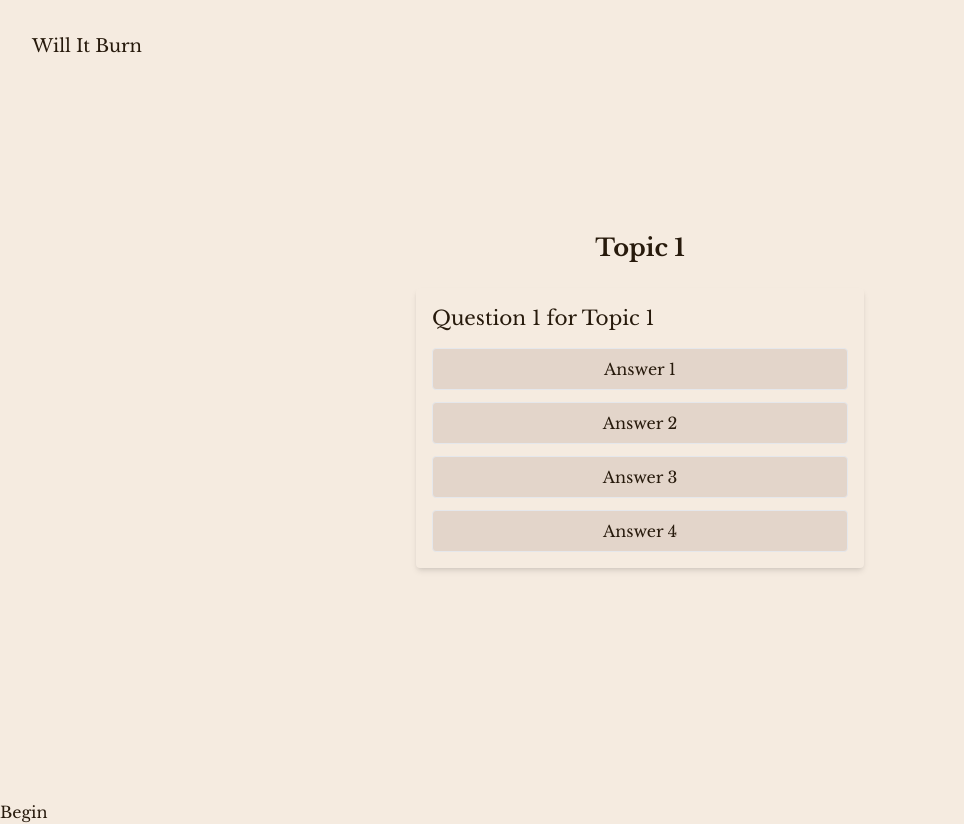
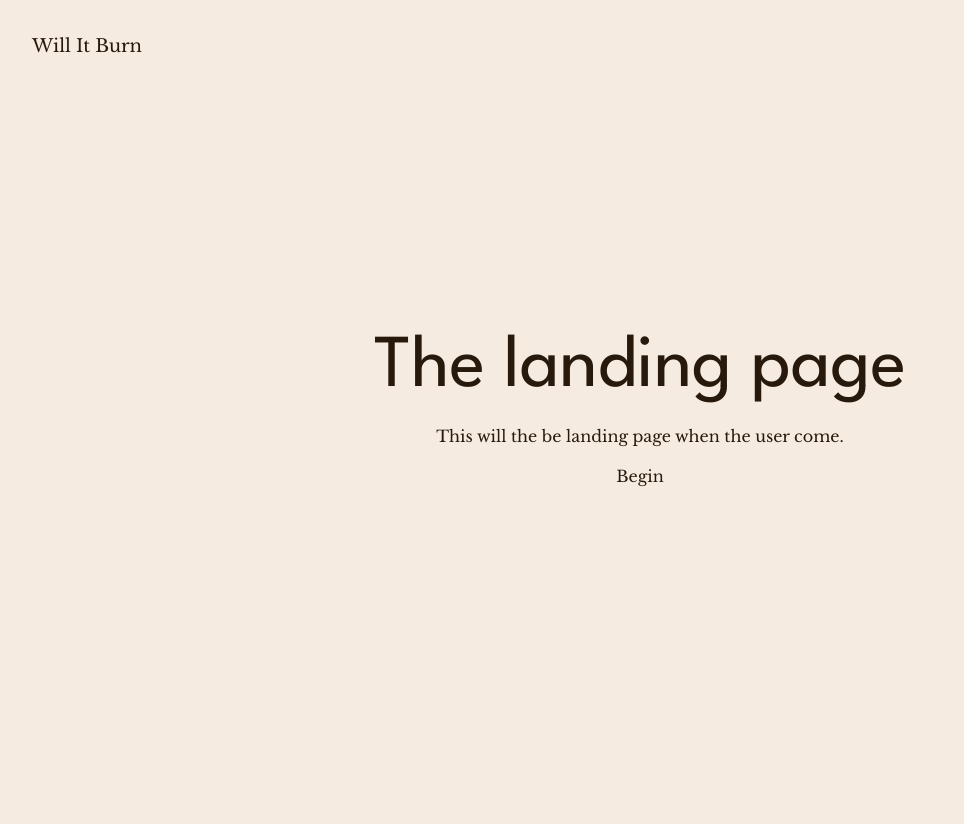
Before and after one commit to fandi2111/Will-it-burn, a Next.js app: page / in a window 1280 px wide. Shown: the whole page, without its empty margins (0-964 px from the left). After the commit the page ends 800 px from the top, so only its background shows below. Built offline with nearby package versions, Linux system fonts and the light colour scheme.

Commit message:
final stuff cry cry

```diff
--- a/package.json
+++ b/package.json
@@ -15,6 +15,7 @@
     "openai": "^4.80.1",
     "react": "^19.0.0",
     "react-dom": "^19.0.0",
+    "react-spinners": "^0.15.0",
     "tailwind-merge": "^2.6.0",
     "zod": "^3.24.1"
   },
--- a/src/app/Navbar.tsx
+++ b/src/app/Navbar.tsx
@@ -1,13 +1,11 @@
+import Link from "next/link";
+
 export default function Navbar() {
   return (
     <div className="absolute left-0 top-0 z-20 flex w-screen justify-between overflow-hidden p-8 text-lg">
-      <div className="">Will It Burn</div>
-      {/*
-      <div className="flex gap-8">
-        <button>Contact</button>
-        <button>About</button>
-      </div>
-      */}
+      <Link href="/" className="">
+        Will It Burn
+      </Link>
     </div>
   );
 }
--- a/src/app/page.tsx
+++ b/src/app/page.tsx
@@ -1,98 +1,13 @@
-"use client";
-import React, { useState } from "react";
-import { questions } from "../data/data";
 import Link from "next/link";
 
-export default function Home() {
-  const [currentQuestionIndex, setCurrentQuestionIndex] = useState(0);
-  const [selectedAnswer, setSelectedAnswer] = useState<number | null>(null);
-  const [score, setScore] = useState(0);
-  const [currentTopic, setCurrentTopic] = useState(1); // Start with topic 1
-  const [correctAnswers, setCorrectAnswers] = useState(0); // Track correct answers per topic
-
-  const handleAnswerClick = (answerIndex: number) => {
-    const isCorrect =
-      answerIndex ===
-      questions[currentTopic - 1][currentQuestionIndex].correctAnswer;
-
-    if (isCorrect) {
-      setScore(score + 1);
-      setCorrectAnswers(correctAnswers + 1); // Increment correct answers for the current topic
-    }
-
-    setSelectedAnswer(answerIndex);
-    setTimeout(() => {
-      // Check if two questions are answered correctly for the current topic
-      if (correctAnswers + (isCorrect ? 1 : 0) >= 2) {
-        // Move to the next topic
-        setCurrentTopic(currentTopic + 1);
-        setCorrectAnswers(0); // Reset correct answers for the new topic
-        setCurrentQuestionIndex(0); // Reset question index for the new topic
-      } else {
-        // Move to the next question within the same topic
-        setCurrentQuestionIndex(currentQuestionIndex + 1);
-      }
-
-      setSelectedAnswer(null);
-    }, 1000); // 1-second delay before moving to the next question
-  };
-
-  const isQuizComplete = currentTopic > Object.keys(questions).length;
-
+export default function Page() {
   return (
-    <main>
-      <div className="flex min-h-screen flex-col items-center justify-center bg-bg p-4">
-        <h1 className="mb-6 text-2xl font-bold">
-          {isQuizComplete ? "Quiz Completed!" : `Topic ${currentTopic}`}
-        </h1>
-        {!isQuizComplete ? (
-          <div className="w-full max-w-md rounded bg-bg p-4 shadow-md">
-            <h2 className="mb-4 text-xl font-medium">
-              {questions[currentTopic - 1][currentQuestionIndex].question}
-            </h2>
-            <div className="flex flex-col gap-3">
-              {questions[currentTopic - 1][currentQuestionIndex].answers.map(
-                (answer, index) => (
-                  <button
-                    key={index}
-                    className={`rounded border px-4 py-2 transition-colors ${
-                      selectedAnswer === index
-                        ? index ===
-                          questions[currentTopic - 1][currentQuestionIndex]
-                            .correctAnswer
-                          ? "bg-accent text-fg"
-                          : "bg-wrong text-fg"
-                        : "bg-secondary text-fg hover:bg-primary"
-                    }`}
-                    onClick={() => handleAnswerClick(index)}
-                    disabled={selectedAnswer !== null}
-                  >
-                    {answer}
-                  </button>
-                ),
-              )}
-            </div>
-          </div>
-        ) : (
-          <div className="w-full max-w-md rounded bg-bg p-4 shadow-md">
-            <h2 className="mb-4 text-xl font-medium">
-              Your total score: {score}
-            </h2>
-            <button
-              className="rounded bg-secondary px-4 py-2 text-fg hover:bg-primary"
-              onClick={() => {
-                setCurrentTopic(1); // Restart from topic 1
-                setCurrentQuestionIndex(0);
-                setScore(0);
-                setCorrectAnswers(0);
-              }}
-            >
-              Restart Quiz
-            </button>
-          </div>
-        )}
-      </div>
-      <div>
+    <main className="flex h-screen w-screen flex-col items-center justify-center">
+      <h1 className="font-header text-h1">The landing page</h1>
+      <div className="flex flex-col items-center justify-center gap-4">
+        <div className="text-center font-text">
+          This will the be landing page when the user come.
+        </div>
         <Link href="/test">Begin</Link>
       </div>
     </main>
--- /dev/null
+++ b/src/app/result/page.tsx
@@ -0,0 +1,8 @@
+export default function Result() {
+  return (
+    <main className="flex h-screen w-screen items-center justify-center overflow-hidden p-8">
+      Thank you for playing! You should now have a better understanding of your
+      level of awareness!
+    </main>
+  );
+}
--- /dev/null
+++ b/src/app/test/TestQuestion.tsx
@@ -0,0 +1,55 @@
+"use client";
+
+import { useEffect, useState } from "react";
+import { getQuestion } from "../util";
+import Button from "../ui/Button";
+import { QuestionType } from "../types";
+import { motion } from "framer-motion";
+import Loading from "../ui/Loading";
+
+type Props = {
+  topics: string[];
+};
+
+export default function TestQuestion({ topics }: Props) {
+  const [current, setCurrent] = useState(0);
+  const [question, setQuestion] = useState<QuestionType | null>(null);
+
+  useEffect(() => {
+    getQuestion(topics[current])
+      .then((q) => setQuestion(q))
+      .catch(() => {});
+  }, [current]);
+
+  return question ? (
+    <motion.div
+      className="mt-32 flex w-[60rem] flex-col gap-8"
+      initial={{
+        opacity: 0,
+      }}
+      animate={{
+        opacity: 1,
+      }}
+    >
+      <h5 className="font-header text-h5">{question.title}</h5>
+      <p>{question.question}</p>
+      <div className="flex flex-col gap-2">
+        {question.options.map((opt, i) => (
+          <Button
+            current={current}
+            key={i}
+            variant="option"
+            question={question}
+            answer={opt}
+            setCurrent={setCurrent}
+            setQuestion={setQuestion}
+          >
+            {opt}
+          </Button>
+        ))}
+      </div>
+    </motion.div>
+  ) : (
+    <Loading />
+  );
+}
--- a/src/app/test/page.tsx
+++ b/src/app/test/page.tsx
@@ -1,38 +1,29 @@
-import { QuestionType } from "../types";
-import Button from "../ui/Button";
+import TestQuestion from "./TestQuestion";
 
-export default async function TestPage() {
-  const placeholder: QuestionType = {
-    title: "Subtle Racism in Everyday Interactions",
-    question:
-      "Maria is standing at the corner of Elm Street, waiting for the pedestrian light to change. She's heading home after a long day at work. As she waits, she sees a group of people crossing the street before the light turns green, so she decides to do the same, considering it's safe. A few meters away, a police officer approaches another young woman, Lily, who is also crossing. The officer starts to question Lily's decision to cross and asks for her identification. Maria, observing this from a distance, notices that Lily is the only one being stopped. Despite being equally at fault, the others, who are of a different racial background, continue on their way without incident. Maria feels uncomfortable with the situation but isn't sure if it's appropriate to act. \n",
-    options: [
-      "Approach the officer after he finishes with Lily to inquire why only she was stopped and if others received the same treatment.",
-      "Start a conversation with Lily once she's free to offer support and express concern over the incident.",
-      "Reflect on her own experiences and biases to better understand racial dynamics in her community.",
-      "Join a community group focused on educating about racial issues and advocating for policy changes.",
-      "Choose not to get involved but take note of similar incidents in the future to observe patterns.",
-    ],
-  };
+export default function TestPage() {
+  const suffled_topics = [];
+
+  const topics: string[] = [
+    "poverty",
+    "food shortage",
+    "climate change",
+    "racism",
+    "sexism",
+    "income inequalities",
+    "mental health",
+    "misinformation about mental illness",
+    "homelessness",
+    "healthcare disparities",
+    "unemployment",
+  ];
+
+  for (let i = 0; i < suffled_topics.length; i += 1) {
+    suffled_topics.push(topics[Math.floor(Math.random() * topics.length)]);
+  }
 
   return (
-    <main className="flex h-screen w-screen flex-col items-center overflow-auto pt-32">
-      <div className="flex w-[60rem] flex-col gap-8">
-        <h5 className="font-header text-h5">{placeholder.title}</h5>
-        <p>{placeholder.question}</p>
-        <div className="flex flex-col gap-2">
-          {placeholder.options.map((opt, i) => (
-            <Button
-              key={i}
-              variant="option"
-              question={placeholder}
-              answer={opt}
-            >
-              {opt}
-            </Button>
-          ))}
-        </div>
-      </div>
+    <main className="flex h-screen w-screen flex-col items-center overflow-auto">
+      <TestQuestion topics={suffled_topics} />
     </main>
   );
 }
--- a/src/app/ui/Button.tsx
+++ b/src/app/ui/Button.tsx
@@ -1,6 +1,11 @@
 "use client";
 
-import { ButtonHTMLAttributes, useState } from "react";
+import {
+  ButtonHTMLAttributes,
+  Dispatch,
+  SetStateAction,
+  useState,
+} from "react";
 import cn from "../lib/cn";
 import {
   AnimatePresence,
@@ -10,11 +15,16 @@ import {
 } from "framer-motion";
 import { ExplanationType, QuestionType } from "../types";
 import { getExplanation } from "../util";
+import Loading from "./Loading";
+import { useRouter } from "next/navigation";
 
 type Props = {
   variant: "option";
   question: QuestionType;
   answer: string;
+  setCurrent: Dispatch<SetStateAction<number>>;
+  setQuestion: Dispatch<SetStateAction<QuestionType | null>>;
+  current: number;
 } & ButtonHTMLAttributes<HTMLButtonElement> &
   HTMLMotionProps<"button">;
 
@@ -24,9 +34,16 @@ export default function Button({
   variant,
   question,
   answer,
+  setCurrent,
+  setQuestion,
+  current,
   ...props
 }: Props) {
-  const [explanation, setExplanation] = useState<ExplanationType>();
+  const [explanation, setExplanation] = useState<
+    ExplanationType | undefined | "loading"
+  >();
+
+  const router = useRouter();
 
   const variants: Variants = {
     hover: {
@@ -45,6 +62,7 @@ export default function Button({
         whileHover="hover"
         variants={variants}
         onClick={async () => {
+          setExplanation("loading");
           const exp = await getExplanation(question, answer);
           setExplanation(exp);
         }}
@@ -58,15 +76,43 @@ export default function Button({
             className="absolute left-0 top-0 z-10 flex h-screen w-screen items-center justify-center bg-bg/50 backdrop-blur-md backdrop-filter"
             initial={{
               opacity: 0,
+              scale: 0.9,
             }}
             animate={{
               opacity: 1,
+              scale: 1,
+            }}
+            exit={{
+              opacity: 0,
+              scale: 0.9,
+            }}
+            onClick={() => {
+              if (current == 11) {
+                router.push("/result");
+              }
+
+              setExplanation(undefined);
+              setQuestion(null);
+              setCurrent((c) => c + 1);
             }}
           >
-            <div className="w-[40rem] rounded-sm bg-bg p-8 shadow-xl">
-              <p className="font-header">Score: {explanation.score}</p>
-              <p>{explanation.explanation}</p>
-            </div>
+            {explanation == "loading" ? (
+              <Loading />
+            ) : (
+              <motion.div
+                className="w-[40rem] rounded-sm bg-bg p-8 shadow-xl"
+                onClick={(e) => e.stopPropagation()}
+                initial={{
+                  opacity: 0,
+                }}
+                animate={{
+                  opacity: 1,
+                }}
+              >
+                <p className="font-header">Score: {explanation.score}</p>
+                <p>{explanation.explanation}</p>
+              </motion.div>
+            )}
             <div className="absolute bottom-8">Click anywhere to continue</div>
           </motion.div>
         )}
--- /dev/null
+++ b/src/app/ui/Loading.tsx
@@ -0,0 +1,9 @@
+import { BarLoader } from "react-spinners";
+
+export default function Loading() {
+  return (
+    <div className="flex h-screen w-screen items-center justify-center overflow-hidden">
+      <BarLoader />
+    </div>
+  );
+}
--- a/src/app/util.ts
+++ b/src/app/util.ts
@@ -1,8 +1,9 @@
+"use server";
+
 import OpenAI from "openai";
 import { zodResponseFormat } from "openai/helpers/zod";
 import { Explanation, Question } from "./schema";
 import { ExplanationType, QuestionType } from "./types";
-import { z } from "zod";
 
 export async function getQuestion(topic: string) {
   const openai = new OpenAI({
@@ -31,10 +32,7 @@ export async function getQuestion(topic: string) {
 
 export async function getExplanation(question: QuestionType, answer: string) {
   const openai = new OpenAI({
-    // apiKey: process.env.OPENAI_KEY,
-    apiKey:
-      "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",
-    dangerouslyAllowBrowser: true,
+    apiKey: process.env.OPENAI_KEY,
   });
 
   const text = await openai.beta.chat.completions.parse({
--- a/tailwind.config.ts
+++ b/tailwind.config.ts
@@ -14,7 +14,7 @@ export default {
         primary: "#d5bdaf",
         secondary: "#e3d5ca",
         accent: "#9ec58d",
-        wrong: "#c76c5f"
+        wrong: "#c76c5f",
       },
       fontFamily: {
         header: ["var(--font-league-spartan)"],
```
